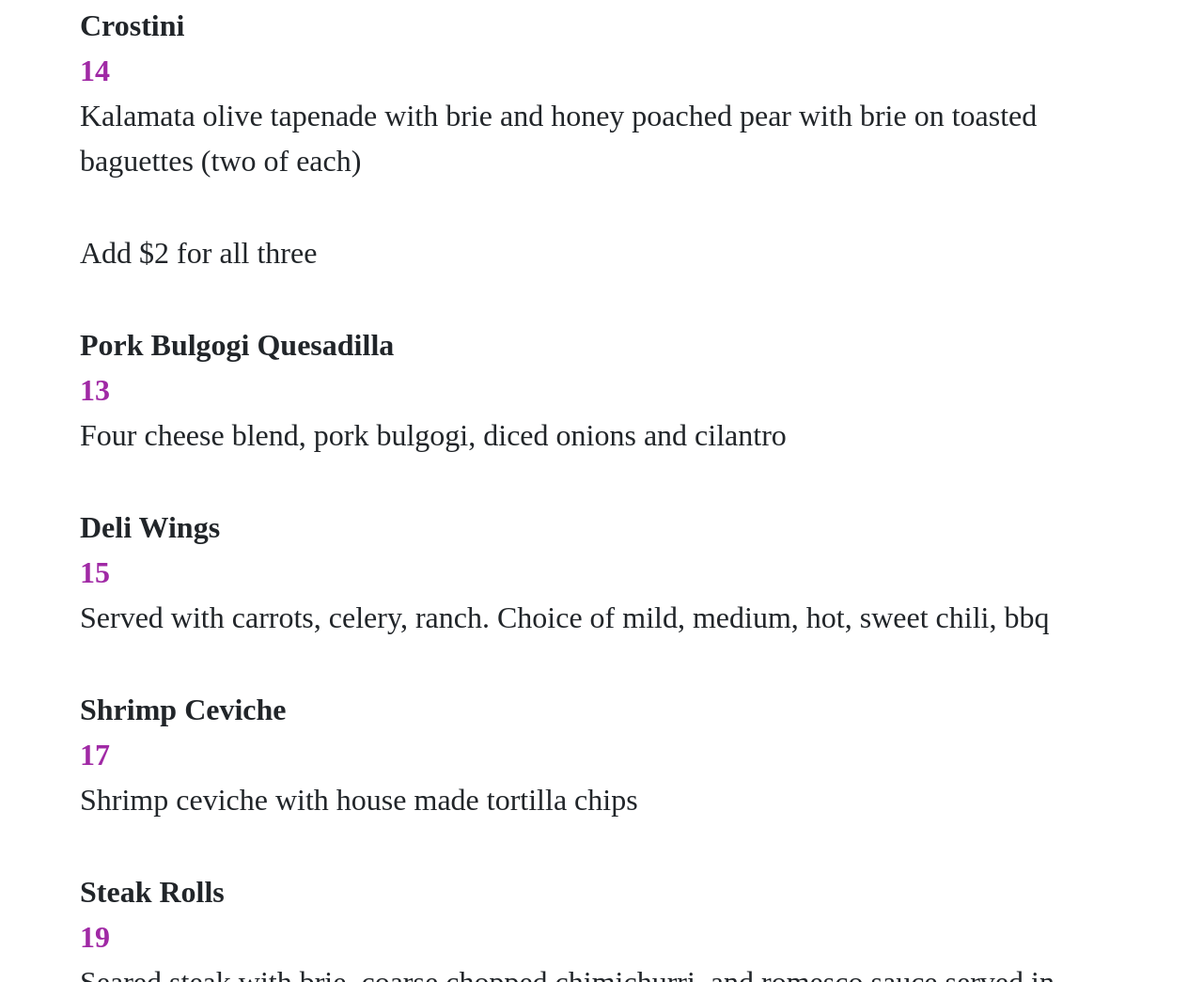
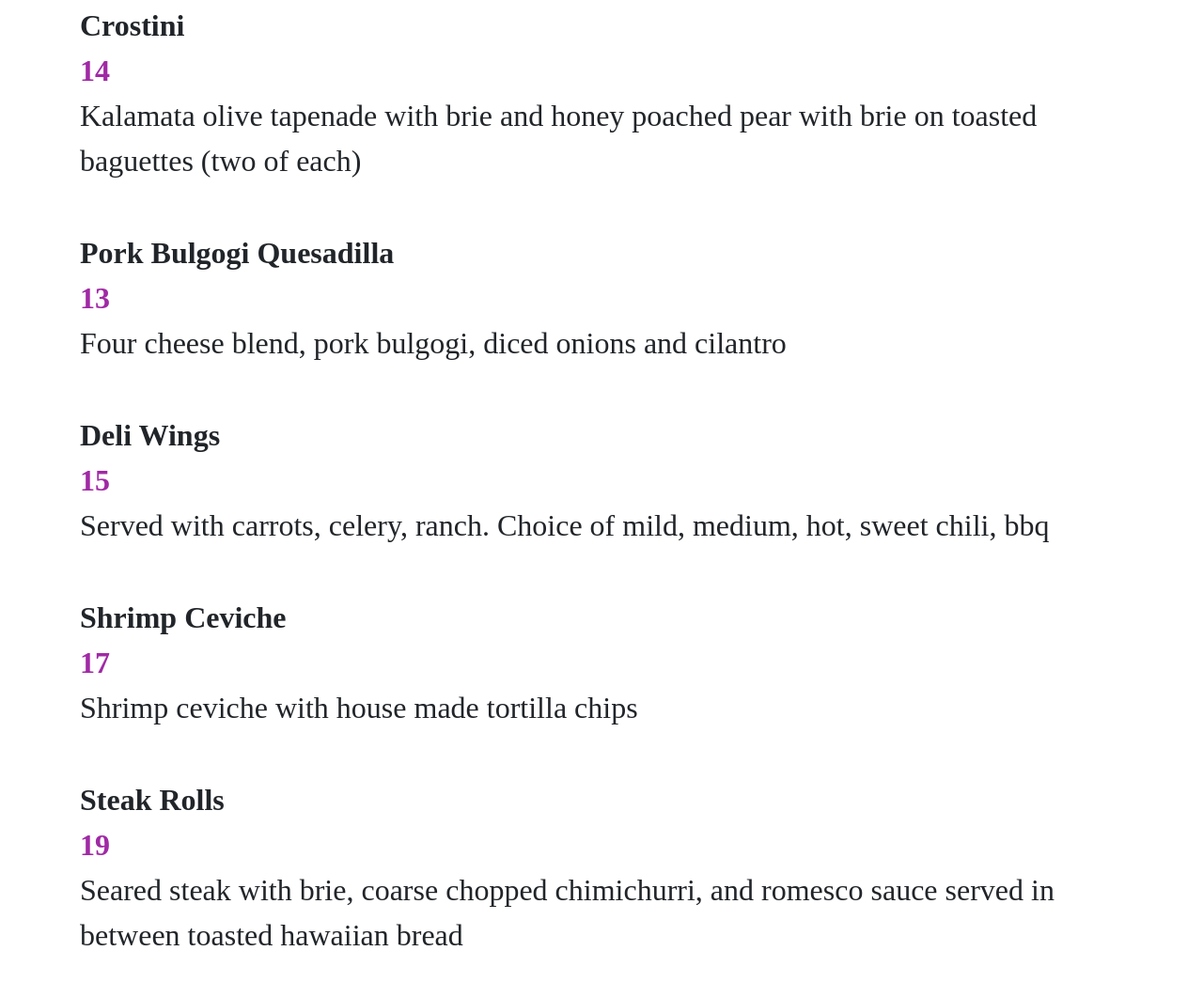
Before and after one commit to potionsandpoisons/menu, a plain HTML site: page index.html in a window 1280 px wide. Shown: the part 3578-4623 px from the top of the page at 94% size. Drawn offline with nearby package versions, Linux system fonts and the light colour scheme.

Commit message:
Update index.html

```diff
--- a/index.html
+++ b/index.html
@@ -131,7 +131,6 @@
           <div class="name" id="fave">Crostini</div>
           <div class="price font-weight-bold" style="color: #a029a5;">14</div>
           <div class="desc">Kalamata olive tapenade with brie and honey poached pear with brie on toasted baguettes (two of each)</div>
-          <div class="desc">Add $2 for all three</div>
         </div>
 
         <div class="item">
```
